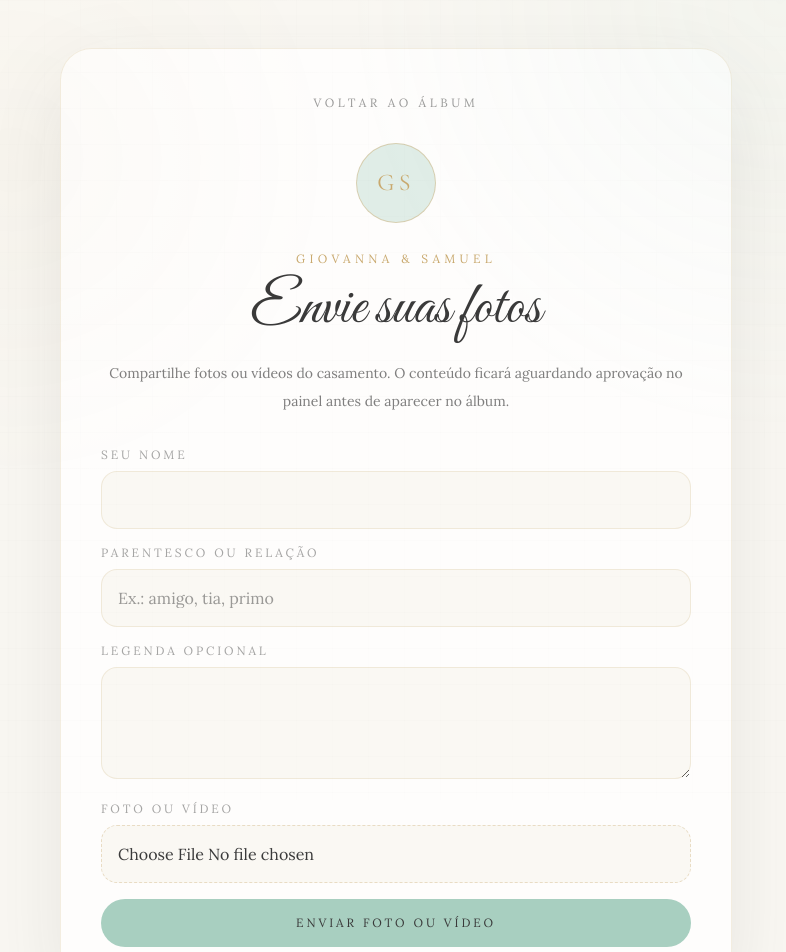
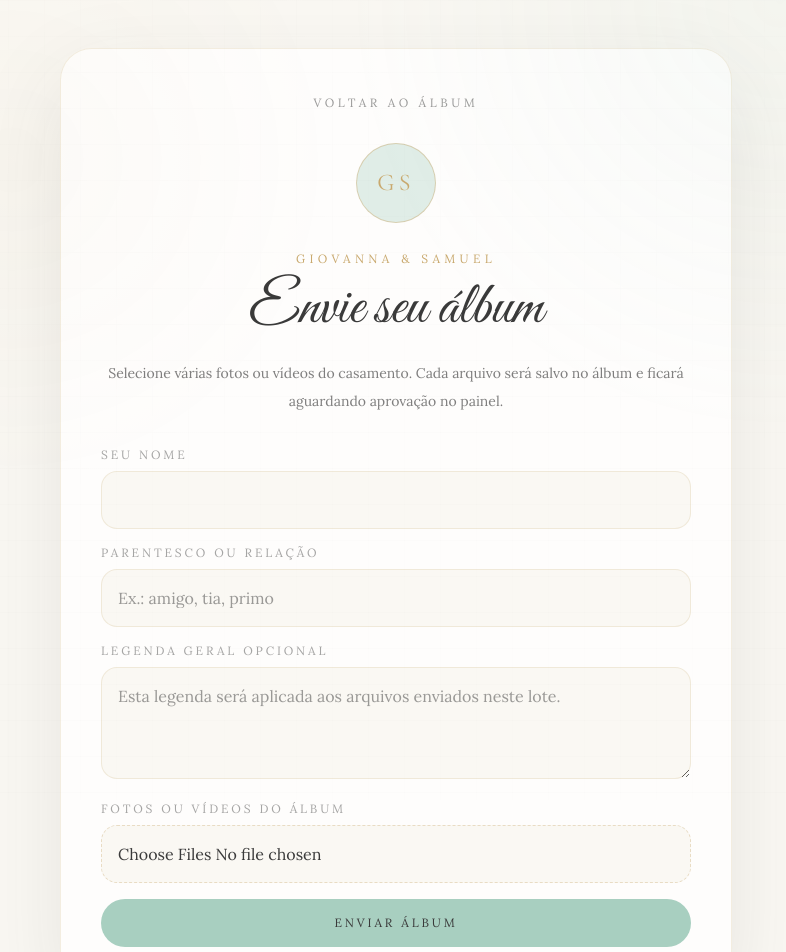
Before and after one commit to ElieserFernandes/casamento-giovanna-samuel, a Next.js app: page /fotos in a window 1280 px wide. Shown: the top 952 px of the page, without its empty margins (244-1030 px from the left). Built offline with nearby package versions, Linux system fonts and the light colour scheme.

Commit message:
feat: permitir envio de album com varias fotos

```diff
--- a/app/fotos/page.tsx
+++ b/app/fotos/page.tsx
@@ -6,34 +6,50 @@ export default function FotosPage() {
   const [name, setName] = useState("");
   const [relation, setRelation] = useState("");
   const [caption, setCaption] = useState("");
-  const [file, setFile] = useState<File | null>(null);
+  const [files, setFiles] = useState<File[]>([]);
   const [loading, setLoading] = useState(false);
   const [ok, setOk] = useState(false);
   const [error, setError] = useState("");
+  const [sentCount, setSentCount] = useState(0);
+  const [progress, setProgress] = useState("");
 
-  async function sendMedia() {
+  async function sendMediaAlbum() {
     setError("");
-    if (!name.trim() || !file) {
-      setError("Informe seu nome e selecione uma foto ou vídeo.");
+    setProgress("");
+    setSentCount(0);
+
+    if (!name.trim() || files.length === 0) {
+      setError("Informe seu nome e selecione uma ou mais fotos/vídeos.");
       return;
     }
+
+    setLoading(true);
+    try {
+      let uploaded = 0;
+
+      for (const selectedFile of files) {
+        setProgress(`Enviando ${uploaded + 1} de ${files.length}...`);
 
         const formData = new FormData();
         formData.append("contributor_name", name);
         formData.append("contributor_relation", relation);
         formData.append("caption", caption);
-    formData.append("file", file);
+        formData.append("file", selectedFile);
 
-    setLoading(true);
-    try {
         const response = await fetch("/api/contributions/media", {
           method: "POST",
           body: formData
         });
 
         const result = await response.json();
-      if (!response.ok) throw new Error(result.error || "Não foi possível enviar o arquivo.");
+        if (!response.ok) throw new Error(result.error || `Não foi possível enviar ${selectedFile.name}.`);
+
+        uploaded += 1;
+        setSentCount(uploaded);
+      }
+
       setOk(true);
+      setProgress("");
     } catch (err) {
       setError(err instanceof Error ? err.message : "Erro inesperado.");
     } finally {
@@ -41,14 +57,17 @@ export default function FotosPage() {
     }
   }
 
+  const totalSize = files.reduce((sum, file) => sum + file.size, 0);
+  const totalSizeMb = (totalSize / 1024 / 1024).toFixed(1);
+
   return (
     <main className="flex min-h-screen items-center justify-center bg-[#FAF8F3] px-6 py-12 text-[#3A3A3A]">
       <section className="w-full max-w-2xl rounded-[2rem] border border-[#C9A96E]/20 bg-white/75 p-7 text-center shadow-[0_30px_90px_rgba(58,58,58,0.10)] sm:p-10">
         <a href="/" className="mb-8 inline-flex text-xs uppercase tracking-[0.3em] text-[#3A3A3A]/50">Voltar ao álbum</a>
         <div className="mx-auto mb-7 grid h-20 w-20 place-items-center rounded-full border border-[#C9A96E]/45 bg-[#A8CFC0]/35 font-title text-2xl tracking-[0.18em] text-[#C9A96E]">GS</div>
         <p className="text-xs uppercase tracking-[0.36em] text-[#C9A96E]">Giovanna & Samuel</p>
-        <h1 className="font-script mt-3 text-6xl leading-none">Envie suas fotos</h1>
-        <p className="mx-auto mt-5 max-w-xl text-sm leading-7 text-[#3A3A3A]/65">Compartilhe fotos ou vídeos do casamento. O conteúdo ficará aguardando aprovação no painel antes de aparecer no álbum.</p>
+        <h1 className="font-script mt-3 text-6xl leading-none">Envie seu álbum</h1>
+        <p className="mx-auto mt-5 max-w-xl text-sm leading-7 text-[#3A3A3A]/65">Selecione várias fotos ou vídeos do casamento. Cada arquivo será salvo no álbum e ficará aguardando aprovação no painel.</p>
 
         {!ok ? (
           <div className="mt-8 space-y-4 text-left">
@@ -61,22 +80,32 @@ export default function FotosPage() {
               <input value={relation} onChange={(event) => setRelation(event.target.value)} placeholder="Ex.: amigo, tia, primo" className="w-full rounded-2xl border border-[#C9A96E]/20 bg-[#FAF8F3] p-4 outline-none focus:border-[#C9A96E]" />
             </label>
             <label className="block">
-              <span className="mb-2 block text-xs uppercase tracking-[0.24em] text-[#3A3A3A]/45">Legenda opcional</span>
-              <textarea value={caption} onChange={(event) => setCaption(event.target.value)} className="min-h-28 w-full rounded-2xl border border-[#C9A96E]/20 bg-[#FAF8F3] p-4 outline-none focus:border-[#C9A96E]" />
+              <span className="mb-2 block text-xs uppercase tracking-[0.24em] text-[#3A3A3A]/45">Legenda geral opcional</span>
+              <textarea value={caption} onChange={(event) => setCaption(event.target.value)} placeholder="Esta legenda será aplicada aos arquivos enviados neste lote." className="min-h-28 w-full rounded-2xl border border-[#C9A96E]/20 bg-[#FAF8F3] p-4 outline-none focus:border-[#C9A96E]" />
             </label>
             <label className="block">
-              <span className="mb-2 block text-xs uppercase tracking-[0.24em] text-[#3A3A3A]/45">Foto ou vídeo</span>
-              <input type="file" accept="image/*,video/*" onChange={(event) => setFile(event.target.files?.[0] || null)} className="w-full rounded-2xl border border-dashed border-[#C9A96E]/35 bg-[#FAF8F3] p-4" />
+              <span className="mb-2 block text-xs uppercase tracking-[0.24em] text-[#3A3A3A]/45">Fotos ou vídeos do álbum</span>
+              <input type="file" multiple accept="image/*,video/*" onChange={(event) => setFiles(Array.from(event.target.files || []))} className="w-full rounded-2xl border border-dashed border-[#C9A96E]/35 bg-[#FAF8F3] p-4" />
             </label>
-            {file && <p className="text-sm text-[#3A3A3A]/60">Selecionado: {file.name}</p>}
+
+            {files.length > 0 && (
+              <div className="rounded-2xl bg-[#C8DDD3]/25 p-4 text-sm text-[#3A3A3A]/65">
+                <p className="font-medium text-[#3A3A3A]">{files.length} arquivo(s) selecionado(s) • {totalSizeMb} MB</p>
+                <ul className="mt-3 max-h-40 space-y-1 overflow-auto pr-2">
+                  {files.map((item) => <li key={`${item.name}-${item.size}`}>• {item.name}</li>)}
+                </ul>
+              </div>
+            )}
+
+            {progress && <p className="rounded-2xl bg-[#FAF8F3] p-3 text-sm text-[#3A3A3A]/65">{progress}</p>}
             {error && <p className="rounded-2xl bg-red-50 p-3 text-sm text-red-700">{error}</p>}
-            <button disabled={loading} onClick={sendMedia} className="w-full rounded-full bg-[#A8CFC0] px-6 py-4 text-xs uppercase tracking-[0.24em] disabled:opacity-50">{loading ? "Enviando..." : "Enviar foto ou vídeo"}</button>
+            <button disabled={loading} onClick={sendMediaAlbum} className="w-full rounded-full bg-[#A8CFC0] px-6 py-4 text-xs uppercase tracking-[0.24em] disabled:opacity-50">{loading ? "Enviando álbum..." : "Enviar álbum"}</button>
           </div>
         ) : (
           <div className="mt-9 rounded-[1.4rem] bg-[#C8DDD3]/35 p-7">
-            <h2 className="font-title text-3xl">Arquivo recebido</h2>
-            <p className="mt-3 text-sm leading-7 text-[#3A3A3A]/65">Obrigado, {name}. Sua foto ou vídeo foi salvo e ficará aguardando aprovação.</p>
-            <button onClick={() => { setOk(false); setName(""); setRelation(""); setCaption(""); setFile(null); }} className="mt-6 rounded-full bg-white px-6 py-3 text-xs uppercase tracking-[0.22em]">Enviar outro</button>
+            <h2 className="font-title text-3xl">Álbum recebido</h2>
+            <p className="mt-3 text-sm leading-7 text-[#3A3A3A]/65">Obrigado, {name}. {sentCount} arquivo(s) foram salvos e ficarão aguardando aprovação.</p>
+            <button onClick={() => { setOk(false); setName(""); setRelation(""); setCaption(""); setFiles([]); setSentCount(0); }} className="mt-6 rounded-full bg-white px-6 py-3 text-xs uppercase tracking-[0.22em]">Enviar outro álbum</button>
           </div>
         )}
       </section>
```
Lines whose indentation alone changed are shown as unchanged.
